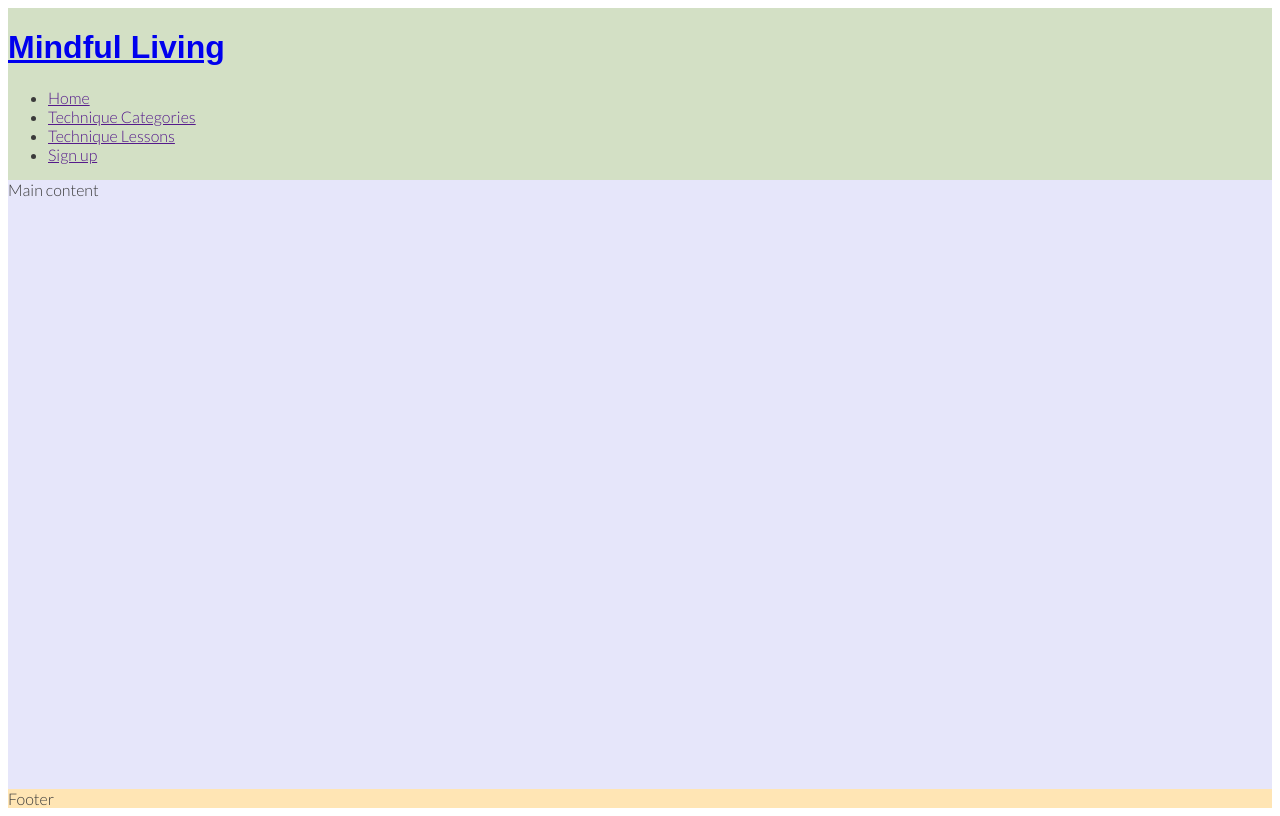
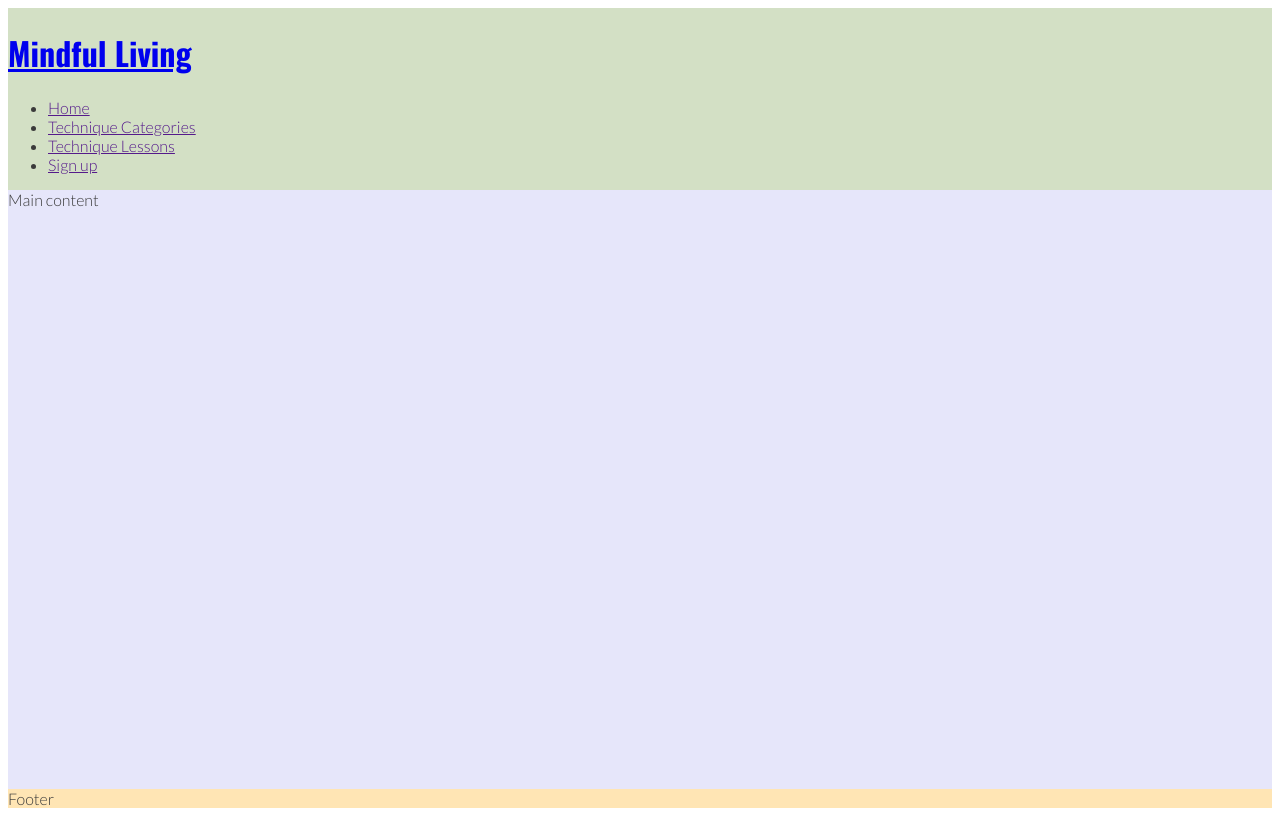
Before and after one commit to alexkalisz/Mindful-Living, a plain HTML site: page index.html in a window 1280 px wide. Drawn offline with nearby package versions, Linux system fonts and the light colour scheme.

```diff
--- a/assets/css/style.css
+++ b/assets/css/style.css
@@ -18,7 +18,7 @@ body {
     font-family: 'Lato', sans-serif;
 }
 h1 {
-    font-family: 'Monserrat', sans-serif;
+    font-family: 'Oswald', sans-serif;
 }
 
 
```
